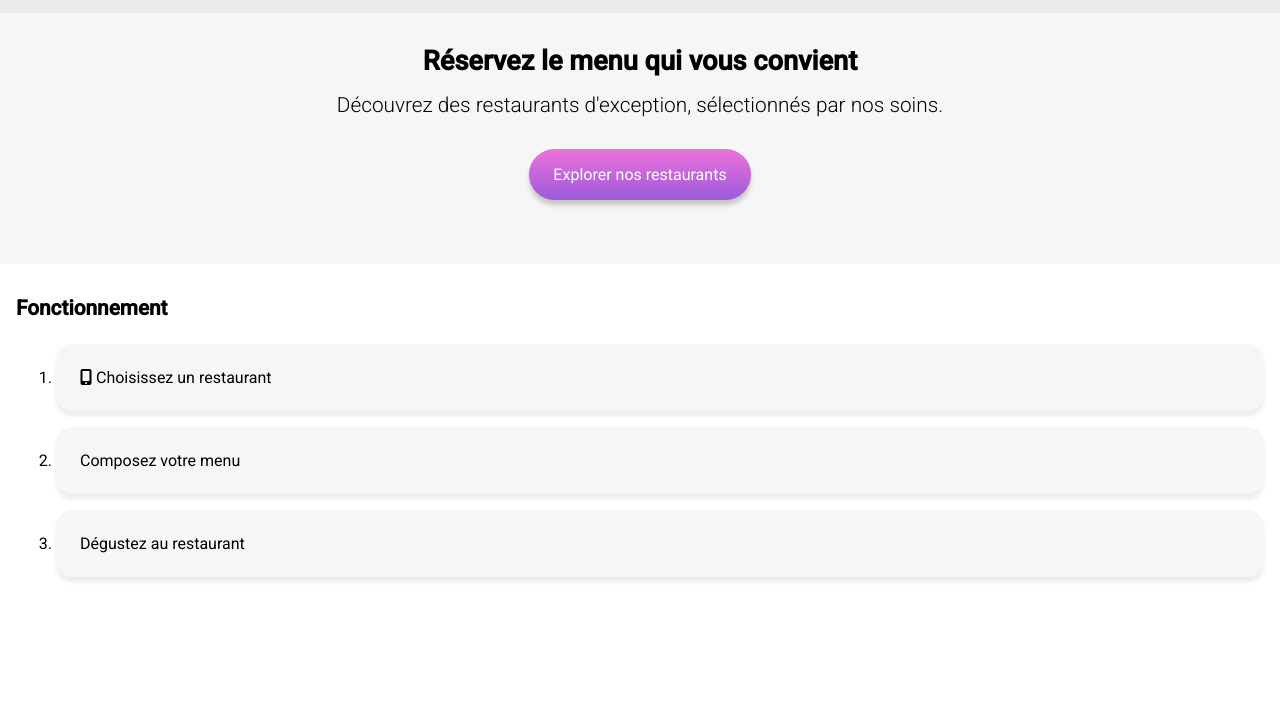
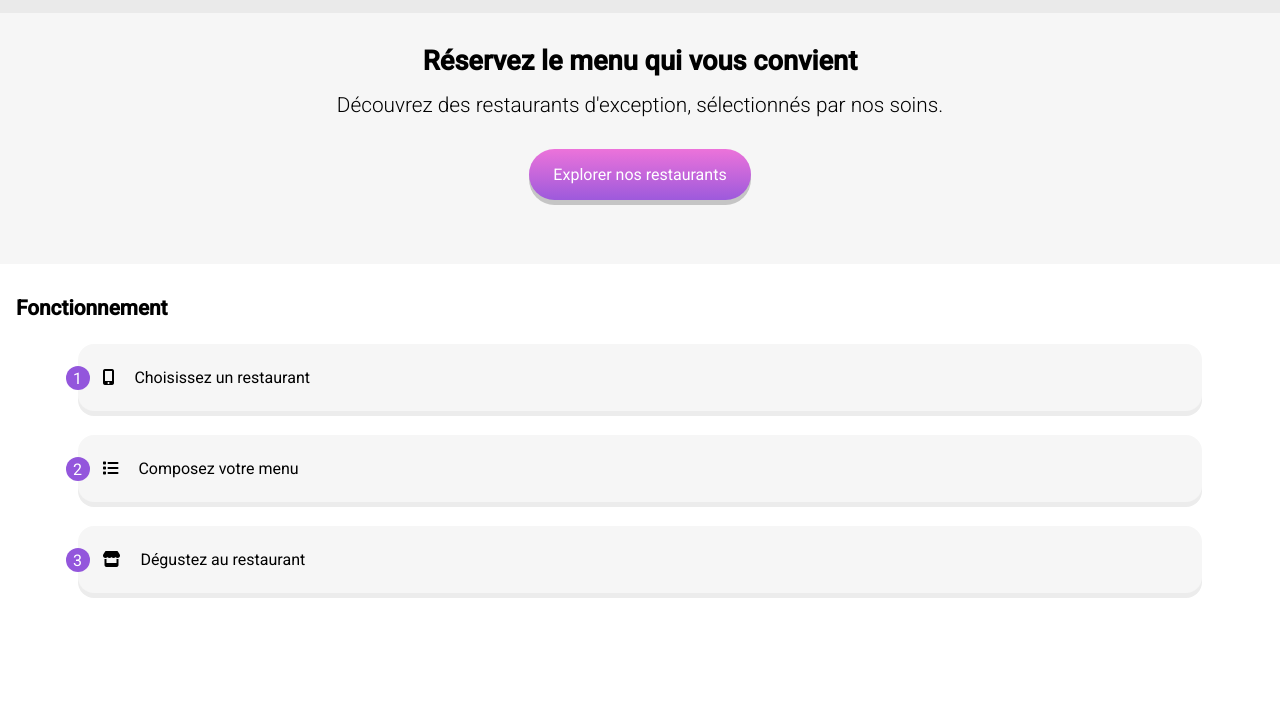
Before and after one commit to lintanfsteven/LintanfSteven_3_03022022, a website: page index.html in a window 1280 px wide. Shown: the part 92-800 px from the top of the page. Drawn offline with Linux system fonts and the light colour scheme; a web font is replaced by a local one.

Commit message:
nav changes

```diff
--- a/index.html
+++ b/index.html
@@ -34,8 +34,14 @@
                 <i class="fa-solid fa-mobile-screen-button"></i>
                 Choisissez un restaurant
             </li>
-            <li>Composez votre menu</li>
-            <li>Dégustez au restaurant</li>
+            <li>
+                <i class="fa-solid fa-list"></i>
+                Composez votre menu
+            </li>
+            <li>
+                <i class="fa-solid fa-store"></i>
+                Dégustez au restaurant
+            </li>
         </ol>
     </nav>
 
--- a/sass/layouts/_nav.scss
+++ b/sass/layouts/_nav.scss
@@ -3,6 +3,7 @@
 
 
 nav {
+    counter-reset: step;
     padding: variables.$gutter;
     & h2 {
         margin-bottom: 1.5rem;
@@ -12,12 +13,39 @@ nav {
     & ol {
         display: flex;
         flex-direction: column;
+        align-items: center;
+        list-style-type: none;
+        padding: 0;
     }
     & li {
+        width: 90%;
         background-color: variables.$light-background;
         padding: 1.5rem;
-        margin-bottom: 1rem;
+        margin-bottom: 1.5rem;
         border-radius: 1rem;
+        position: relative;
+        transition: 100ms;
         @include mixins.base-shadow (#ECECEC);
+        &::before {
+            content: counter(step);
+            counter-increment: step;
+            color: white;
+            background-color: variables.$primary;
+            display: flex;
+            align-items: center;
+            justify-content: center;
+            width: 1.5rem;
+            height: 1.5rem;
+            border-radius: 50%;
+            position: absolute;
+            left: -0.8rem;
+            bottom: 1.3rem;
+        }
+        &:hover {
+            background-color: #f5edff;
+        }
+    }
+    & i {
+        margin-right: 1rem;
     }
 }
--- a/sass/utils/_functions.scss
+++ b/sass/utils/_functions.scss
@@ -0,0 +1,3 @@
+@function nav-li-hover () {
+
+}
--- a/sass/utils/_mixins.scss
+++ b/sass/utils/_mixins.scss
@@ -1,3 +1,9 @@
 @mixin base-shadow($color) {
-    box-shadow: 0px 5px 5px 0px $color;
+    box-shadow: 0 5px 0 0 $color;
 }
+
+@mixin tablet {
+    @media screen and (min-width: 768px) {
+        flex-direction: row;
+    }
+}
```
Also changed, not shown: .public/css/style.css, 1 other file.
